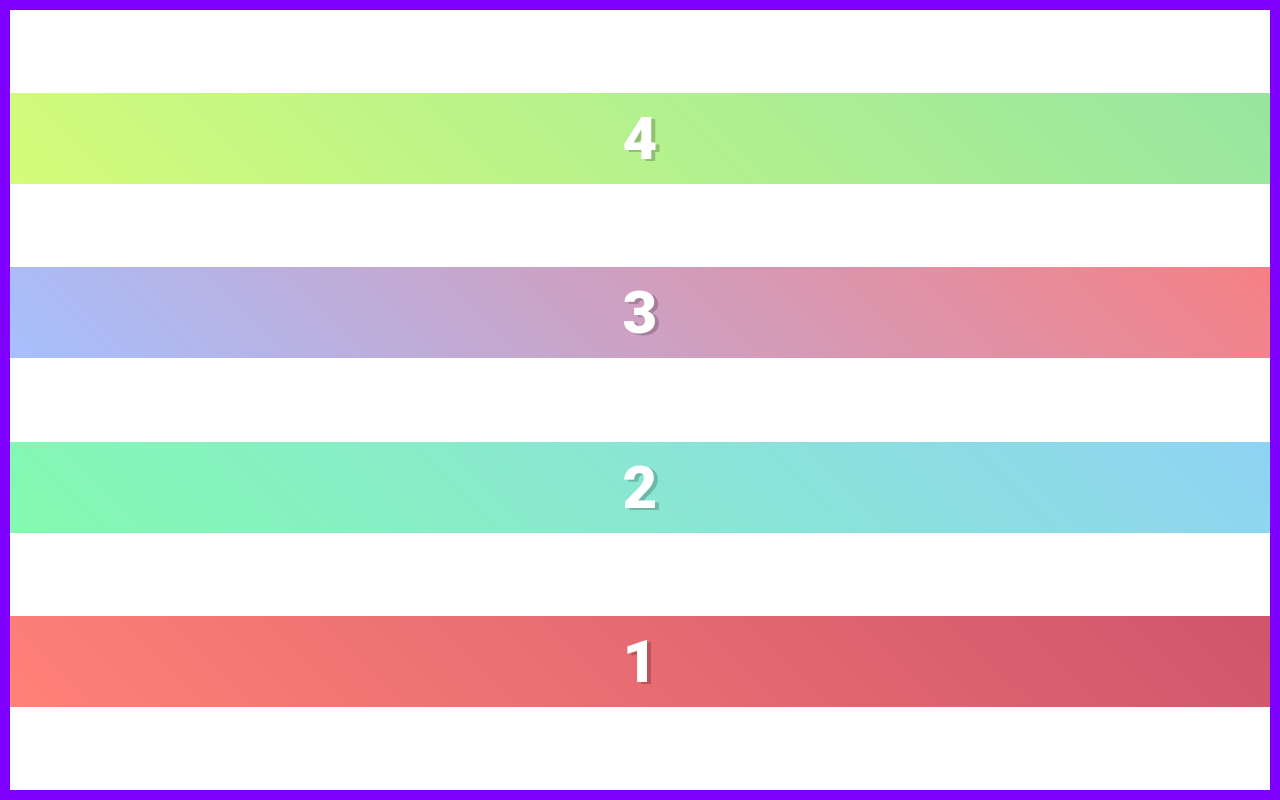
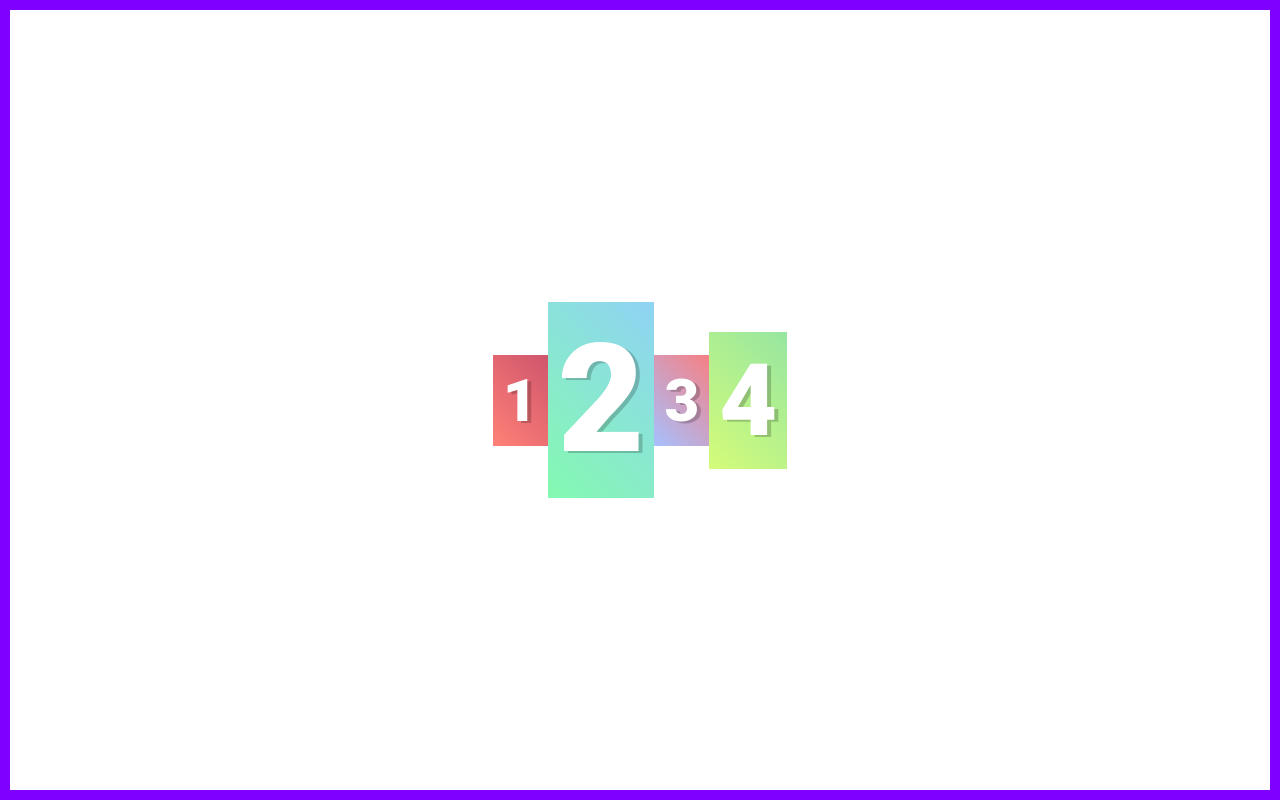
Before and after one commit to flacsnew/css-flexbox, a plain HTML site: page index.html in a window 1280 px wide. Drawn offline with Linux system fonts and the light colour scheme.

Commit message:
align: align-items

```diff
--- a/style.css
+++ b/style.css
@@ -52,12 +52,21 @@
 /* Custom */
 .flex-container {
     display: flex;
-    height: 100vh;
-    /* flex-flow: column wrap; */
-    flex-direction: column-reverse;
-    justify-content: space-evenly;
+    min-height: 100vh;
+    /* align-items: baseline;
+    flex-direction: column; */
+    justify-content: center;
+    align-items: center;
 }
 
 .flex-item {
     /* width: 100px; */
 }
+
+.item-2 {
+    font-size: 150px;
+}
+
+.item-4 {
+    font-size: 100px;
+}
```
